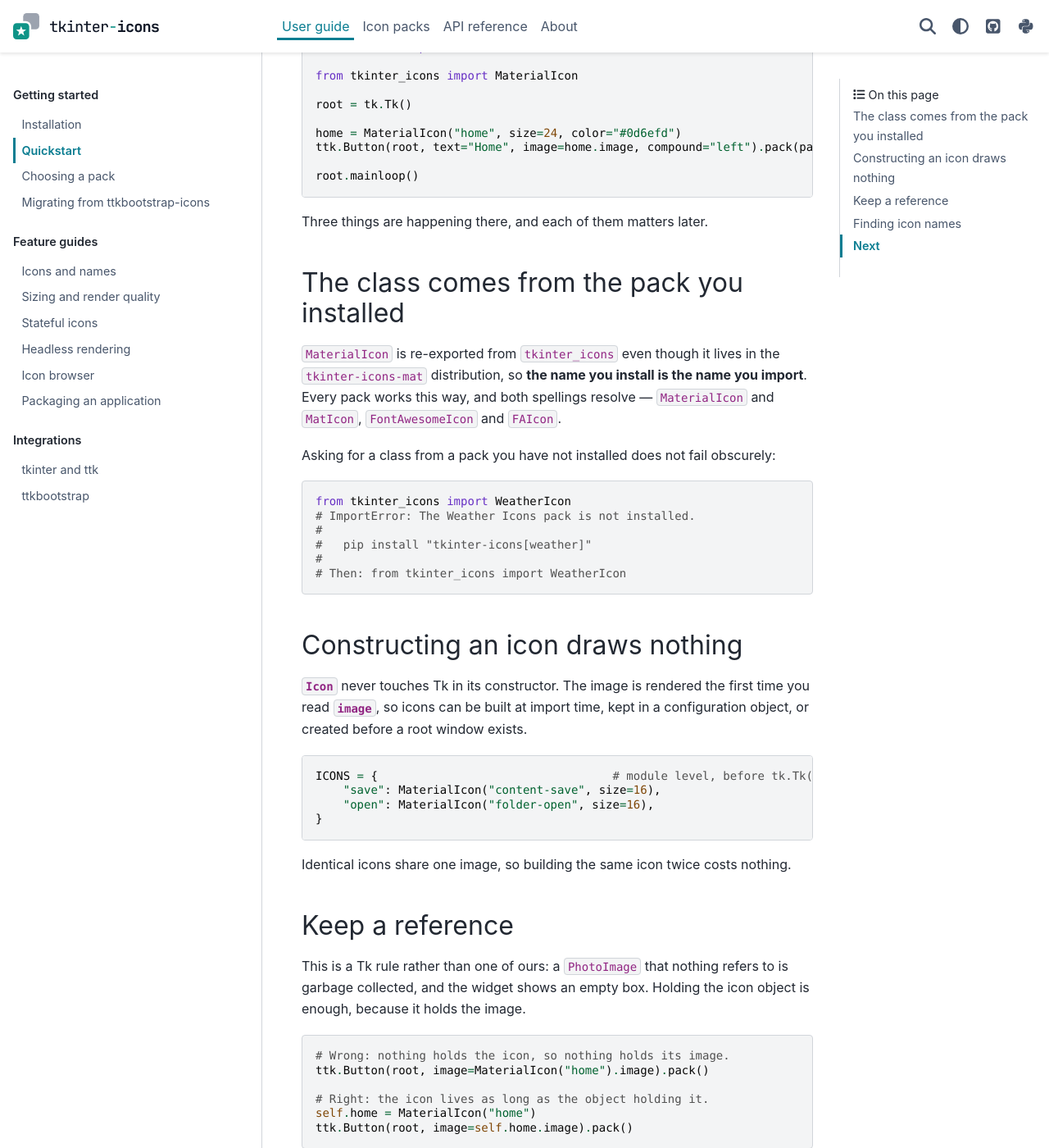
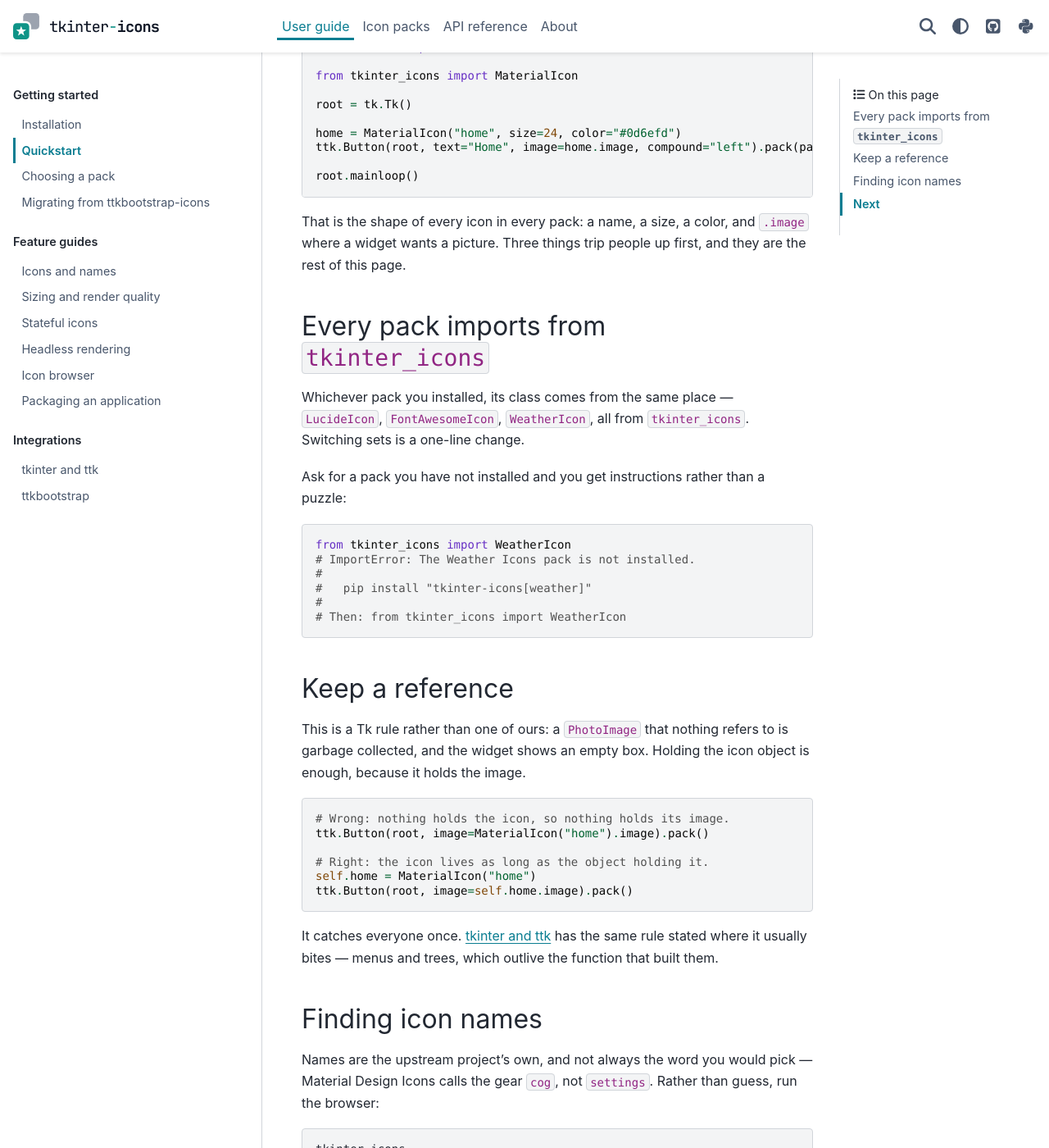
Before and after one commit to israel-dryer/ttkbootstrap-icons, a Sphinx documentation site: the page built from docs/getting-started/quickstart.rst, in a window 1280 px wide and 1400 px high, scrolled down 195 px. Shown: the whole window at 82% size. Built offline with Sphinx 7.4.7 and the PyData theme 0.15.4, drawn with Linux system fonts in a browser that asks for light colours; pages that are not in the unit, such as notebooks, are missing from menus; some of the changed text lies outside the part shown.

Commit message:
Rewrite both library READMEs, and correct what the headless guide promises
The READMEs got the same read as the landing page. Both now lead with the icon count, drop "import root" for "one import", show a sample that runs in the project's own teal, and lead the install section with what you get rather than what you do not. "Renders without a display" gave way to "No image assets to manage" in both, for the same reason it did on the site: it was architecture rather than benefit. The root README's pack table loses the Distribution column — sixteen rows of the one name the extras model exists to hide — and becomes two side-by-side columns of extra and set name.

Both also carried a link to `getting-started/index.html`, a page that stopped existing when Getting started folded into the user guide.

The quickstart is quickstart-only now. The distribution name, the alias spellings, the constructor never touching Tk, the module-level icon table and the shared-image caching were all explanation rather than a first run, and all of them already live in the user guide — the "constructing an icon draws nothing" section was a second copy of one that says it better.

The headless guide overpromised, and this is the honest correction rather than the flattering one. `import tkinter_icons` reaches `icon.py`, which imports tkinter at module scope, so the pure-Pillow core cannot be reached without Tk installed — while the guide said a server process could "skip Tk entirely". What is true, and delivered, is that no display, root window or event loop is needed. Both sentences now say that, and issue #91 tracks making the import lazy so the stronger claim can come back.

Co-Authored-By: Claude Opus 5 (1M context) <noreply@anthropic.com>

```diff
--- a/docs/getting-started/installation.rst
+++ b/docs/getting-started/installation.rst
@@ -28,7 +28,9 @@ The split exists because each pack ships its own font. Bundling all sixteen woul
 
 .. warning::
 
-   There is no ``[all]`` extra, and there will not be one. The sixteen sets serve unrelated purposes — brand marks, developer logos, fantasy glyphs, weather symbols — so no application draws from all of them. Name the ones you use.
+   There is no ``[all]`` extra, and asking for one fails quietly. pip does not treat an unknown extra as an error, so ``pip install "tkinter-icons[all]"`` reports success and installs the base package — leaving you exactly where the note above says you do not want to be, with no indication that anything was ignored. Name the sets you use.
+
+:doc:`../packs` covers why there is no ``[all]`` and never will be.
 
 Requirements
 ------------
@@ -53,7 +55,7 @@ On Linux, Tk usually comes from your distribution rather than from pip:
    sudo apt install python3-tk        # Debian, Ubuntu
    sudo dnf install python3-tkinter   # Fedora
 
-You do **not** need a display to render icons — :doc:`../user-guide/headless-rendering` covers using the library with no Tk at all.
+You do **not** need a display to render icons. Tk still has to be installed, but nothing has to be shown — :doc:`../user-guide/headless-rendering` covers rendering with no display, no root window, and no event loop.
 
 Checking what you have
 ----------------------
--- a/docs/getting-started/quickstart.rst
+++ b/docs/getting-started/quickstart.rst
@@ -15,14 +15,14 @@ Quickstart
 
    root.mainloop()
 
-Three things are happening there, and each of them matters later.
+That is the shape of every icon in every pack: a name, a size, a color, and ``.image`` where a widget wants a picture. Three things trip people up first, and they are the rest of this page.
 
-The class comes from the pack you installed
--------------------------------------------
+Every pack imports from ``tkinter_icons``
+-----------------------------------------
 
-``MaterialIcon`` is re-exported from ``tkinter_icons`` even though it lives in the ``tkinter-icons-mat`` distribution, so **the name you install is the name you import**. Every pack works this way, and both spellings resolve — ``MaterialIcon`` and ``MatIcon``, ``FontAwesomeIcon`` and ``FAIcon``.
+Whichever pack you installed, its class comes from the same place — ``LucideIcon``, ``FontAwesomeIcon``, ``WeatherIcon``, all from ``tkinter_icons``. Switching sets is a one-line change.
 
-Asking for a class from a pack you have not installed does not fail obscurely:
+Ask for a pack you have not installed and you get instructions rather than a puzzle:
 
 .. code-block:: python
 
@@ -32,20 +32,6 @@ Asking for a class from a pack you have not installed does not fail obscurely:
    #   pip install "tkinter-icons[weather]"
    #
    # Then: from tkinter_icons import WeatherIcon
-
-Constructing an icon draws nothing
-----------------------------------
-
-:class:`~tkinter_icons.Icon` never touches Tk in its constructor. The image is rendered the first time you read :attr:`~tkinter_icons.Icon.image`, so icons can be built at import time, kept in a configuration object, or created before a root window exists.
-
-.. code-block:: python
-
-   ICONS = {                                  # module level, before tk.Tk()
-       "save": MaterialIcon("content-save", size=16),
-       "open": MaterialIcon("folder-open", size=16),
-   }
-
-Identical icons share one image, so building the same icon twice costs nothing.
 
 Keep a reference
 ----------------
@@ -77,6 +63,6 @@ It shows every installed set, searchable, at the size and color you will actuall
 Next
 ----
 
-- :doc:`../user-guide/icons-and-names` — how names resolve, and what styles are
+- :doc:`../user-guide/icons-and-names` — what an icon actually is, how names resolve against styles, and why building one costs nothing
 - :doc:`../user-guide/stateful-icons` — icons that follow a widget's hover and disabled colors
 - :doc:`choosing-a-pack` — if ``[material]`` is not the set you want
--- a/docs/user-guide/headless-rendering.rst
+++ b/docs/user-guide/headless-rendering.rst
@@ -1,7 +1,11 @@
 Headless rendering
 ==================
 
-The drawing core is pure Pillow. It has no Tkinter import anywhere in it, so anything that wants pixels rather than a widget image can skip Tk entirely — a test suite on a CI runner with no display, a build step that bakes PNGs, a server process generating thumbnails.
+The drawing core is pure Pillow. It has no Tkinter import anywhere in it, so anything that wants pixels rather than a widget image needs no display, no root window, and no event loop — a test suite on a CI runner with no ``$DISPLAY``, a build step that bakes PNGs, a server process generating thumbnails.
+
+.. note::
+
+   ``tkinter`` itself must still be importable, even though nothing here uses it: ``import tkinter_icons`` reaches the Tk-facing layer on the way to the renderer. On Linux that means the ``python3-tk`` package — see :doc:`../getting-started/installation`. Dropping that requirement is tracked in `issue #91 <https://github.com/israel-dryer/tkinter-icons/issues/91>`__.
 
 .. versionadded:: 5.0.0
    :meth:`Icon.render_pil <tkinter_icons.Icon.render_pil>` and the pure-Pillow :func:`~tkinter_icons.render_glyph`, as the supported way in without a display.
```
Also changed, not shown: README.md (+39 -50 lines), packages/tkinter-icons/README.md, 1 other file.
